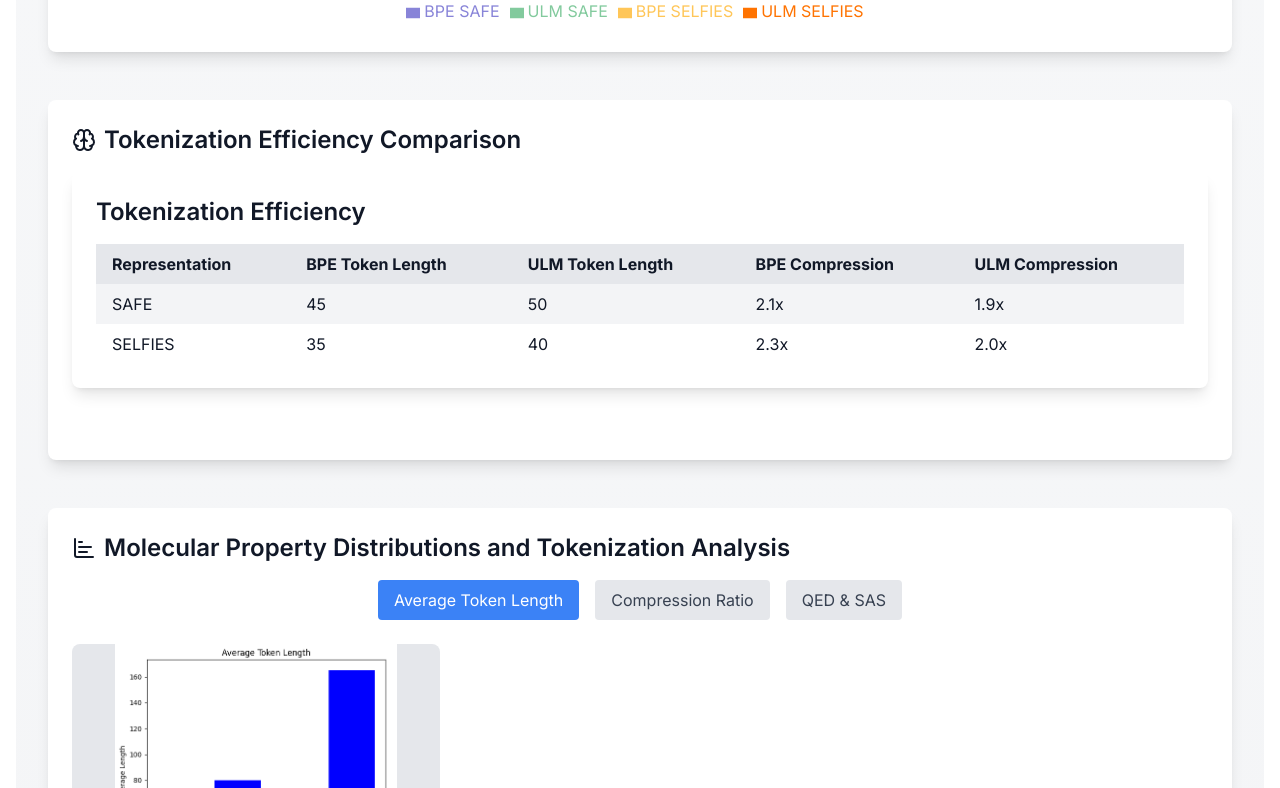
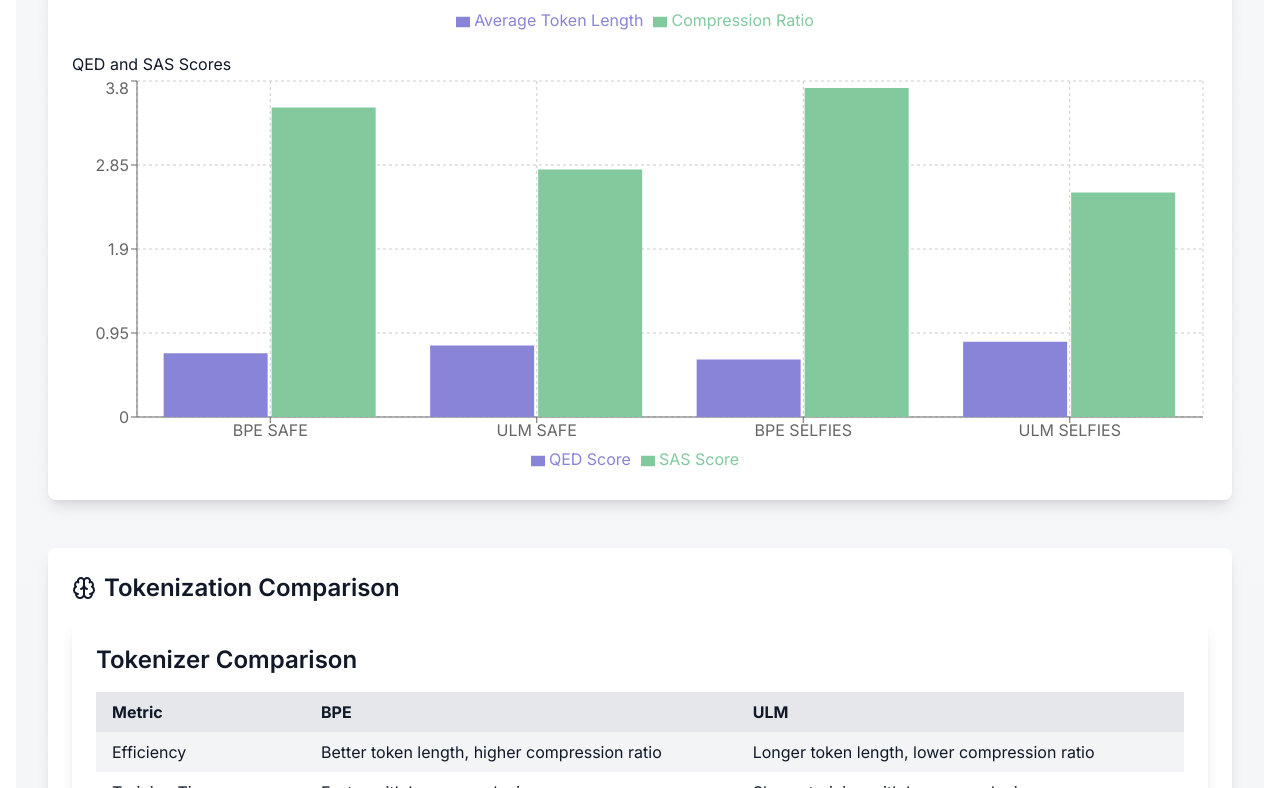
Before and after one commit to Anri-Lombard/Molecular-Research-Website, a Next.js app: page /tokenizers in a window 1280 px wide. Shown: the part 1572-2360 px from the top of the page. Built offline with nearby package versions, Linux system fonts and the light colour scheme.

Commit message:
Mo Section Updated

```diff
--- a/src/app/tokenizers/PerformanceChart.js
+++ b/src/app/tokenizers/PerformanceChart.js
@@ -11,53 +11,98 @@ import {
   ResponsiveContainer,
 } from "recharts";
 
-const PerformanceChart = () => {
-  const data = [
+// Component for Token Length and Compression Ratio chart
+const TokenizationChart = () => {
+  const tokenData = [
     {
-      metric: "Average Token Length",
-      "BPE SAFE": 0.45,
-      "ULM SAFE": 0.5,
-      "BPE SELFIES": 0.35,
-      "ULM SELFIES": 0.4,
+      name: "BPE SAFE",
+      "Average Token Length": 31.80,
+      "Compression Ratio": 1.41,
     },
     {
-      metric: "Compression Ratio",
-      "BPE SAFE": 1.8,
-      "ULM SAFE": 1.6,
-      "BPE SELFIES": 2.05,
-      "ULM SELFIES": 1.9,
+      name: "ULM SAFE",
+      "Average Token Length": 45.50,
+      "Compression Ratio": 0.99,
     },
     {
-      metric: "QED Score",
-      "BPE SAFE": 0.72,
-      "ULM SAFE": 0.81,
-      "BPE SELFIES": 0.65,
-      "ULM SELFIES": 0.85,
+      name: "BPE SELFIES",
+      "Average Token Length": 79.88,
+      "Compression Ratio": 2.05,
     },
     {
-      metric: "SAS Score",
-      "BPE SAFE": 3.5,
-      "ULM SAFE": 2.8,
-      "BPE SELFIES": 3.72,
-      "ULM SELFIES": 2.54,
+      name: "ULM SELFIES",
+      "Average Token Length": 164.99,
+      "Compression Ratio": 0.99,
     },
   ];
 
   return (
     <ResponsiveContainer width="100%" height={400}>
-      <BarChart data={data}>
+      <BarChart data={tokenData} margin={{ left: 20, right: 20, top: 20, bottom: 20 }}>
         <CartesianGrid strokeDasharray="3 3" />
-        <XAxis dataKey="metric" />
-        <YAxis />
+        <XAxis dataKey="name" />
+        <YAxis yAxisId="token" orientation="left" label={{ value: "Token Length", angle: -90, position: 'insideLeft' }} />
+        <YAxis yAxisId="compression" orientation="right" label={{ value: "Compression Ratio", angle: 90, position: 'insideRight' }} />
         <Tooltip />
         <Legend />
-        <Bar dataKey="BPE SAFE" fill="#8884d8" />
-        <Bar dataKey="ULM SAFE" fill="#82ca9d" />
-        <Bar dataKey="BPE SELFIES" fill="#ffc658" />
-        <Bar dataKey="ULM SELFIES" fill="#ff7300" />
+        <Bar dataKey="Average Token Length" fill="#8884d8" yAxisId="token" />
+        <Bar dataKey="Compression Ratio" fill="#82ca9d" yAxisId="compression" />
       </BarChart>
     </ResponsiveContainer>
   );
 };
 
+// Component for QED and SAS Scores chart
+const QSASChart = () => {
+  const scoreData = [
+    {
+      name: "BPE SAFE",
+      "QED Score": 0.72,
+      "SAS Score": 3.5,
+    },
+    {
+      name: "ULM SAFE",
+      "QED Score": 0.81,
+      "SAS Score": 2.8,
+    },
+    {
+      name: "BPE SELFIES",
+      "QED Score": 0.65,
+      "SAS Score": 3.72,
+    },
+    {
+      name: "ULM SELFIES",
+      "QED Score": 0.85,
+      "SAS Score": 2.54,
+    },
+  ];
+
+  return (
+    <ResponsiveContainer width="100%" height={400}>
+      <BarChart data={scoreData}>
+        <CartesianGrid strokeDasharray="3 3" />
+        <XAxis dataKey="name" />
+        <YAxis />
+        <Tooltip />
+        <Legend />
+        <Bar dataKey="QED Score" fill="#8884d8" />
+        <Bar dataKey="SAS Score" fill="#82ca9d" />
+      </BarChart>
+    </ResponsiveContainer>
+  );
+};
+
+// Main Component
+const PerformanceChart = () => {
+  return (
+    <div>
+      <h2>Token Length and Compression Ratio</h2>
+      <TokenizationChart />
+
+      <h2>QED and SAS Scores</h2>
+      <QSASChart />
+    </div>
+  );
+};
+
 export default PerformanceChart;
--- /dev/null
+++ b/src/app/tokenizers/TokenizationComparisonTable.js
@@ -0,0 +1,63 @@
+// app/tokenizers/TokenizerComparisonTable.js
+import React from "react";
+
+const TokenizerComparisonTable = () => {
+  const tokenizerComparisonData = [
+    {
+      metric: "Efficiency",
+      "BPE": "Better token length, higher compression ratio",
+      "ULM": "Longer token length, lower compression ratio",
+    },
+    {
+      metric: "Training Time",
+      "BPE": "Faster with larger vocab sizes",
+      "ULM": "Slower training with larger vocab sizes",
+    },
+    {
+      metric: "Suitability",
+      "BPE": "Efficient for structured data like SAFE strings",
+      "ULM": "Better for data with more variability (SELFIES)",
+    },
+    {
+      metric: "Use in NLP",
+      "BPE": "Common in language models (e.g., GPT, BERT)",
+      "ULM": "Less common but efficient for specialized tasks",
+    },
+    {
+      metric: "Overall Performance",
+      "BPE": "High performance on molecular datasets",
+      "ULM": "Lower tokenization efficiency, but more flexibility",
+    },
+  ];
+
+  return (
+    <div className="bg-white dark:bg-gray-800 rounded-lg shadow-lg p-6 mb-12">
+      <h2 className="text-2xl font-semibold mb-4">Tokenizer Comparison</h2>
+      <div className="overflow-x-auto">
+        <table className="min-w-full bg-white dark:bg-gray-800">
+          <thead className="bg-gray-200 dark:bg-gray-700">
+            <tr>
+              <th className="px-4 py-2 text-left">Metric</th>
+              <th className="px-4 py-2 text-left">BPE</th>
+              <th className="px-4 py-2 text-left">ULM</th>
+            </tr>
+          </thead>
+          <tbody>
+            {tokenizerComparisonData.map((item, index) => (
+              <tr
+                key={index}
+                className={index % 2 === 0 ? "bg-gray-100 dark:bg-gray-900" : ""}
+              >
+                <td className="px-4 py-2">{item.metric}</td>
+                <td className="px-4 py-2">{item.BPE}</td>
+                <td className="px-4 py-2">{item.ULM}</td>
+              </tr>
+            ))}
+          </tbody>
+        </table>
+      </div>
+    </div>
+  );
+};
+
+export default TokenizerComparisonTable;
--- a/src/app/tokenizers/TokenizationEfficiencyTable.js
+++ /dev/null
@@ -1,44 +0,0 @@
-// app/tokenziers/TokenizationEfficiencyTable.js
-import React from "react";
-
-const TokenizationEfficiencyTable = () => {
-  const efficiencyData = [
-    { representation: "SAFE", "BPE Token Length": 45, "ULM Token Length": 50, "BPE Compression": "2.1x", "ULM Compression": "1.9x" },
-    { representation: "SELFIES", "BPE Token Length": 35, "ULM Token Length": 40, "BPE Compression": "2.3x", "ULM Compression": "2.0x" },
-  ];
-
-  return (
-    <div className="bg-white dark:bg-gray-800 rounded-lg shadow-lg p-6 mb-12">
-      <h2 className="text-2xl font-semibold mb-4">Tokenization Efficiency</h2>
-      <div className="overflow-x-auto">
-        <table className="min-w-full bg-white dark:bg-gray-800">
-          <thead className="bg-gray-200 dark:bg-gray-700">
-            <tr>
-              <th className="px-4 py-2 text-left">Representation</th>
-              <th className="px-4 py-2 text-left">BPE Token Length</th>
-              <th className="px-4 py-2 text-left">ULM Token Length</th>
-              <th className="px-4 py-2 text-left">BPE Compression</th>
-              <th className="px-4 py-2 text-left">ULM Compression</th>
-            </tr>
-          </thead>
-          <tbody>
-            {efficiencyData.map((item, index) => (
-              <tr
-                key={index}
-                className={index % 2 === 0 ? "bg-gray-100 dark:bg-gray-900" : ""}
-              >
-                <td className="px-4 py-2">{item.representation}</td>
-                <td className="px-4 py-2">{item["BPE Token Length"]}</td>
-                <td className="px-4 py-2">{item["ULM Token Length"]}</td>
-                <td className="px-4 py-2">{item["BPE Compression"]}</td>
-                <td className="px-4 py-2">{item["ULM Compression"]}</td>
-              </tr>
-            ))}
-          </tbody>
-        </table>
-      </div>
-    </div>
-  );
-};
-
-export default TokenizationEfficiencyTable;
--- a/src/app/tokenizers/page.js
+++ b/src/app/tokenizers/page.js
@@ -16,7 +16,7 @@ import {
   ChartBar,
 } from "lucide-react";
 import PerformanceChart from "./PerformanceChart";
-import TokenizationEfficiencyTable from "./TokenizationEfficiencyTable";
+import TokenizationComparisonTable from "./TokenizationComparisonTable";
 import ResearchQuestions from "./ResearchQuestions";
 import KeyFindings from "./KeyFindings";
 import ComputationalEfficiency from "./ComputationalEfficiency";
@@ -160,9 +160,9 @@ const ArchitecturesPage = () => {
           <div className="bg-white dark:bg-gray-800 rounded-lg shadow-lg p-6 mb-12">
             <h2 className="text-2xl font-semibold mb-4 flex items-center">
               <Brain className="mr-2" />
-              Tokenization Efficiency Comparison
+              Tokenization Comparison
             </h2>
-            <TokenizationEfficiencyTable />
+            <TokenizationComparisonTable />
           </div>
         </FadeInSection>
 
```
